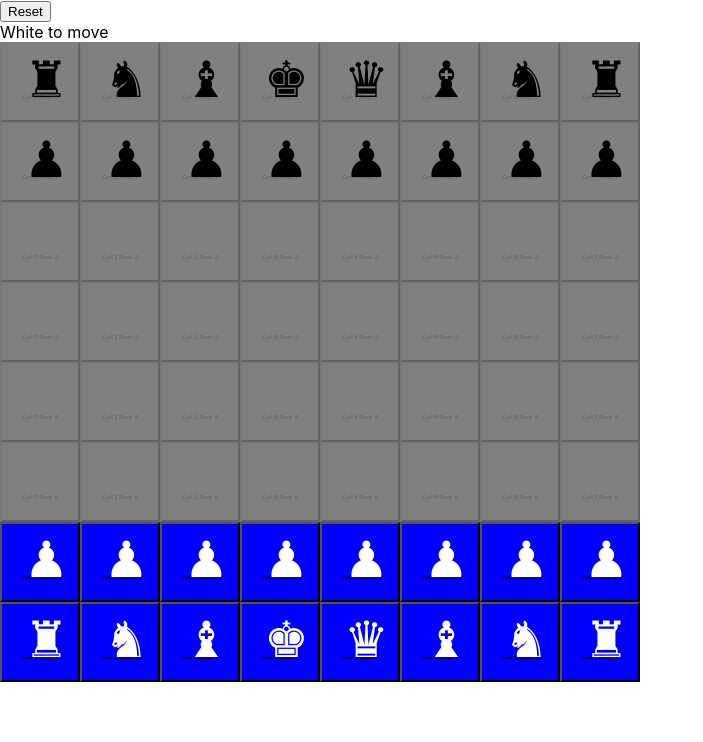
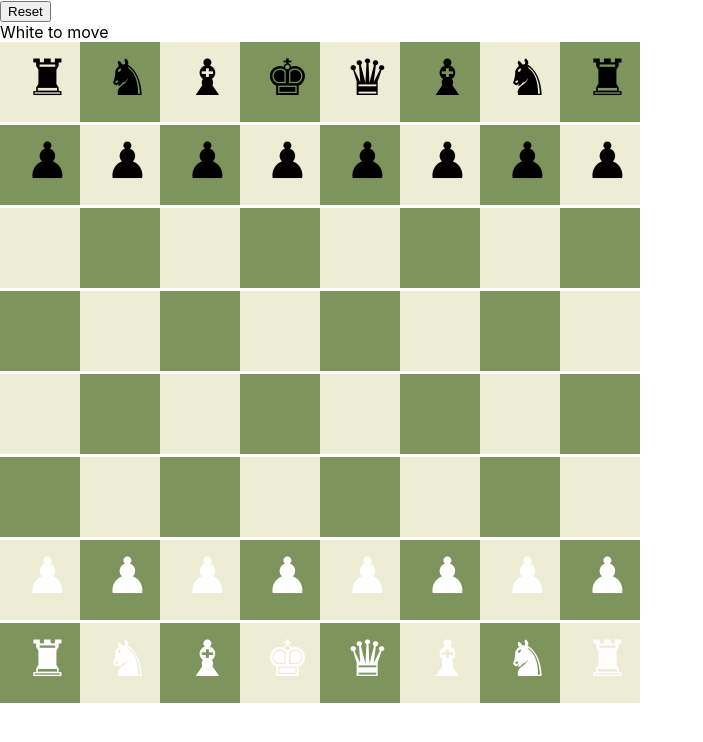
Before and after one commit to gravgaard89/chess, a React (Create React App) app: page / in a window 1280 px wide. Shown: the top 742 px of the page, without its empty margins (0-703 px from the left). Built offline with nearby package versions, Linux system fonts and the light colour scheme.

Commit message:
improve square style

```diff
--- a/src/SquareCoordinate.tsx
+++ b/src/SquareCoordinate.tsx
@@ -3,6 +3,12 @@ import { observer } from "mobx-react";
 import * as React from "react";
 import Square from "./Square";
 import { boardStore } from "./store/BoardStore";
+
+enum Color {
+    Pale = "#edecd4",
+    Green = "#7d945d",
+    Yellow = "#f7f594",
+}
 
 interface ISquareCoordinate {
     square: Square;
@@ -15,23 +21,34 @@ export default class SquareCoordinate extends React.Component<ISquareCoordinate,
         boardStore.handleClickedSquare(square);
     };
 
+
     render() {
         const { square } = this.props;
 
-        const { isSelected } = square;
+        const { isSelected, coordinate } = square;
 
-        let squareColor = isSelected ? "green" : "grey"
+        let squareColor = "";
 
         if (square.isSelectable) {
-            squareColor = "blue";
+            squareColor = Color.Yellow;
+        }
+        const coordinateSum = coordinate.col + coordinate.row;
+        let isEvenCoordinate = coordinateSum % 2 == 0
+
+        squareColor = isEvenCoordinate ? Color.Pale : Color.Green;
+
+
+        if (isSelected) {
+            squareColor = Color.Yellow;
         }
 
         let pieceColor = square.piece?.isWhite ? "white" : "black"
+
         return (
-            <button className="square" onClick={() => this.handleClick(square)} disabled={!square.isSelectable} style={{ backgroundColor: squareColor, position: "relative" }}>
+            <button className="square" onClick={() => this.handleClick(square)} disabled={!square.isSelectable} style={{ backgroundColor: squareColor, position: "relative", border: 0 }}>
                 {/* <div> */}
-                <span style={{ fontSize: 6 }}>{"Col: " + square.coordinate.col + " Row: " + square.coordinate.row}</span>
-                <span style={{ color: pieceColor, position: "absolute", top: 7, left: 22 }} > {square.piece?.type || ""}</ span>
+                {/* <span style={{ fontSize: 6 }}>{"Col: " + square.coordinate.col + " Row: " + square.coordinate.row}</span> */}
+                <span style={{ color: pieceColor, position: "absolute", top: 7, left: 25 }} > {square.piece?.type || ""}</ span>
                 {/* </div> */}
             </button >
         );
```
